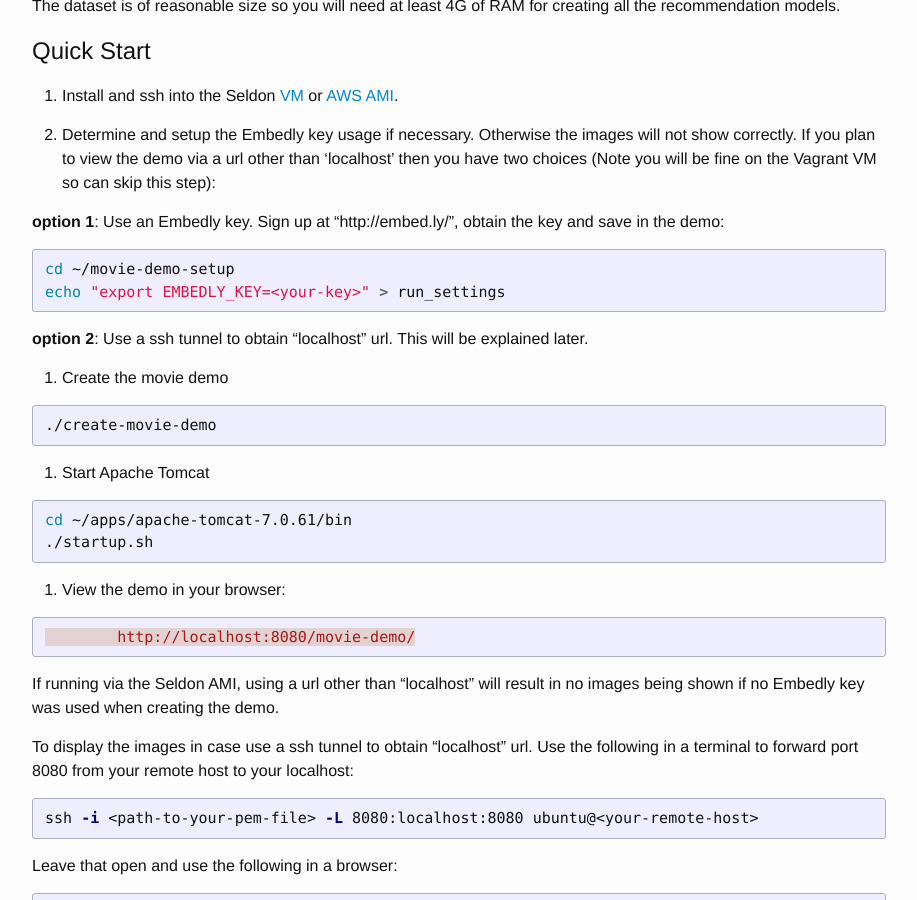
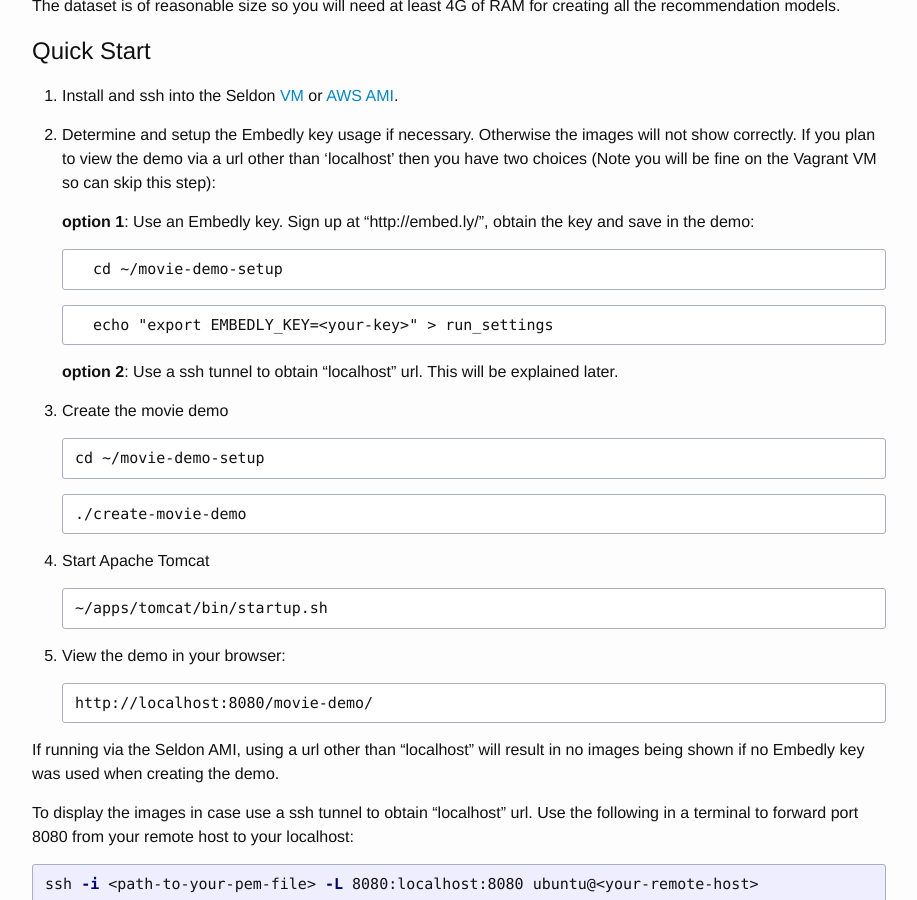
Before and after one commit to SeldonIO/seldonio.github.com, a Jekyll site: the page built from movie-recommender-demo.md, in a window 1280 px wide and 900 px high, scrolled down 295 px. Shown: the whole window, without its empty margins (181-1098 px from the left). Built offline with Jekyll 4.4.1, drawn with Linux system fonts in a browser that asks for light colours.

Commit message:
movie demo deploy

````diff
--- a/movie-recommender-demo.md
+++ b/movie-recommender-demo.md
@@ -16,30 +16,40 @@ The dataset is of reasonable size so you will need at least 4G of RAM for creati
 1. Determine and setup the Embedly key usage if necessary. Otherwise the images will not show correctly.
 If you plan to view the demo via a url other than 'localhost' then you have two choices (Note you will be fine on the Vagrant VM so can skip this step):
 
-**option 1**: Use an Embedly key.
-Sign up at "http://embed.ly/", obtain the key and save in the demo:
-{% highlight bash %}
-cd ~/movie-demo-setup
-echo "export EMBEDLY_KEY=<your-key>" > run_settings
-{% endhighlight %}
+   **option 1**: Use an Embedly key.
+   Sign up at "http://embed.ly/", obtain the key and save in the demo:
 
-**option 2**: Use a ssh tunnel to obtain "localhost" url. This will be explained later.
+     ```
+     cd ~/movie-demo-setup
+     ```
+
+     ```
+     echo "export EMBEDLY_KEY=<your-key>" > run_settings
+     ```
+
+   **option 2**: Use a ssh tunnel to obtain "localhost" url. This will be explained later.
 
 1. Create the movie demo
-{% highlight bash %}
-./create-movie-demo
-{% endhighlight %}
+
+   ```
+   cd ~/movie-demo-setup
+   ```
+
+   ```
+   ./create-movie-demo
+   ```
 
 1. Start Apache Tomcat
-{% highlight bash %}
-cd ~/apps/apache-tomcat-7.0.61/bin
-./startup.sh
-{% endhighlight %}
+
+   ```
+   ~/apps/tomcat/bin/startup.sh
+   ```
 
 1. View the demo in your browser:
-{% highlight http %}
-        http://localhost:8080/movie-demo/
-{% endhighlight %}
+
+   ```
+   http://localhost:8080/movie-demo/
+   ```
 
 If running via the Seldon AMI, using a url other than "localhost" will result in no images being shown if no Embedly key was used when creating the demo.
 
````
